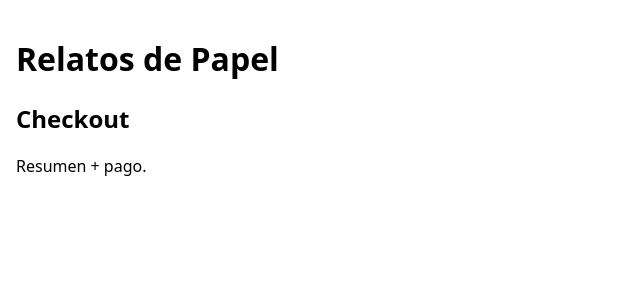
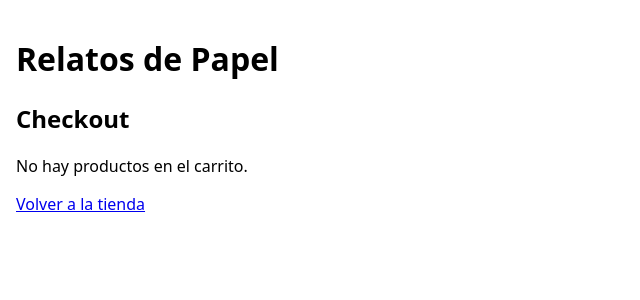
Before and after one commit to RamonGarcia966-UNIR/dwfs-act1-relatos-de-papel, a React (Vite) app: page /checkout in a window 1280 px wide. Shown: the top 300 px of the page, without its empty margins (0-640 px from the left). Built offline with nearby package versions, Linux system fonts and the light colour scheme.

Commit message:
feat: checkout funcional (pago, vaciar carrito y volver a home)

```diff
--- a/src/views/Checkout.jsx
+++ b/src/views/Checkout.jsx
@@ -1,8 +1,53 @@
+import { useNavigate, Link } from "react-router-dom";
+import { useCart } from "../hooks/useCart";
+
 export default function Checkout() {
+  const { cart, clearCart } = useCart();
+  const navigate = useNavigate();
+
+  const total = cart.reduce((acc, item) => acc + item.price, 0);
+
+  const handlePay = () => {
+    if (cart.length === 0) {
+      alert("No hay productos en el carrito.");
+      navigate("/home");
+      return;
+    }
+
+    alert("Pago realizado con éxito");
+    clearCart();
+    navigate("/home");
+  };
+
   return (
     <section>
       <h2>Checkout</h2>
-      <p>Resumen + pago.</p>
+
+      {cart.length === 0 ? (
+        <>
+          <p>No hay productos en el carrito.</p>
+          <p>
+            <Link to="/home">Volver a la tienda</Link>
+          </p>
+        </>
+      ) : (
+        <>
+          <h3>Resumen</h3>
+          <ul>
+            {cart.map((item, index) => (
+              <li key={`${item.id}-${index}`}>
+                {item.title} – {item.price.toFixed(2).replace(".", ",")} €
+              </li>
+            ))}
+          </ul>
+
+          <p>
+            <strong>Total:</strong> {total.toFixed(2).replace(".", ",")} €
+          </p>
+
+          <button onClick={handlePay}>Pagar</button>
+        </>
+      )}
     </section>
   );
 }
```
